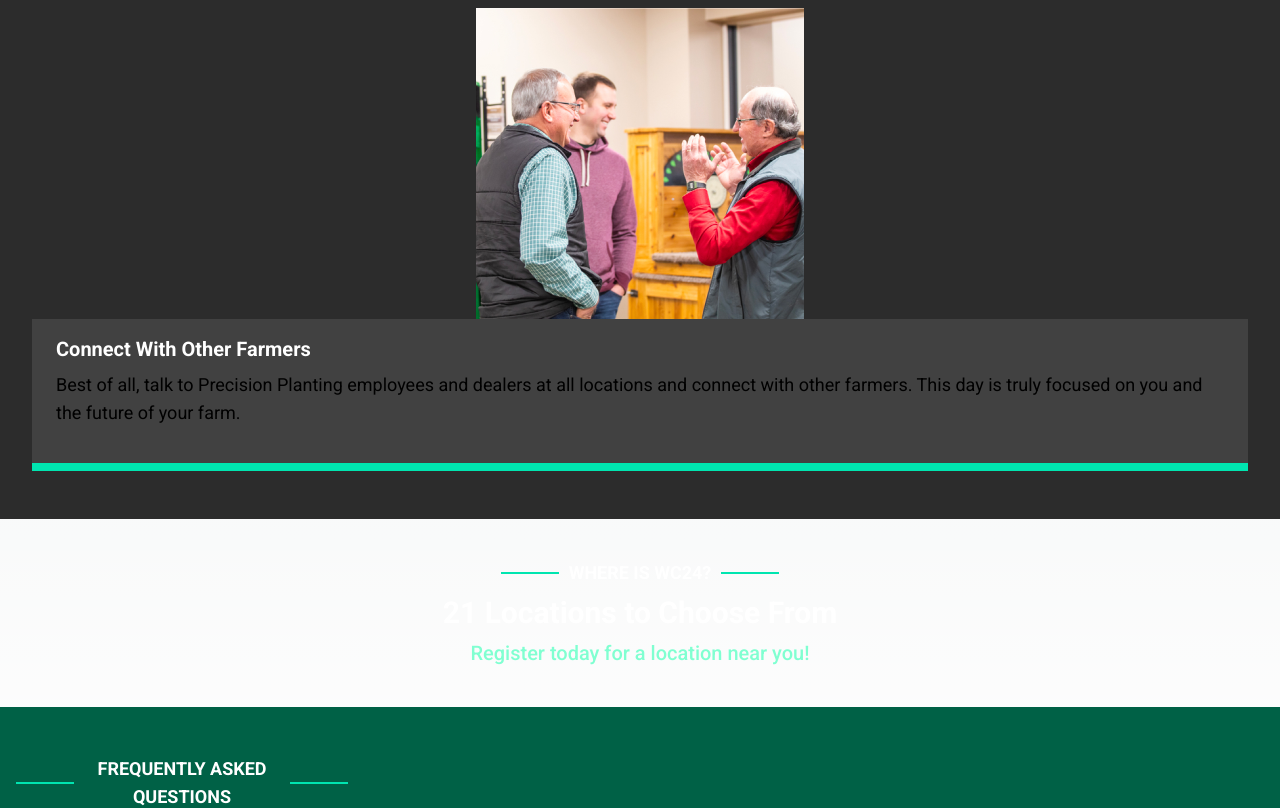
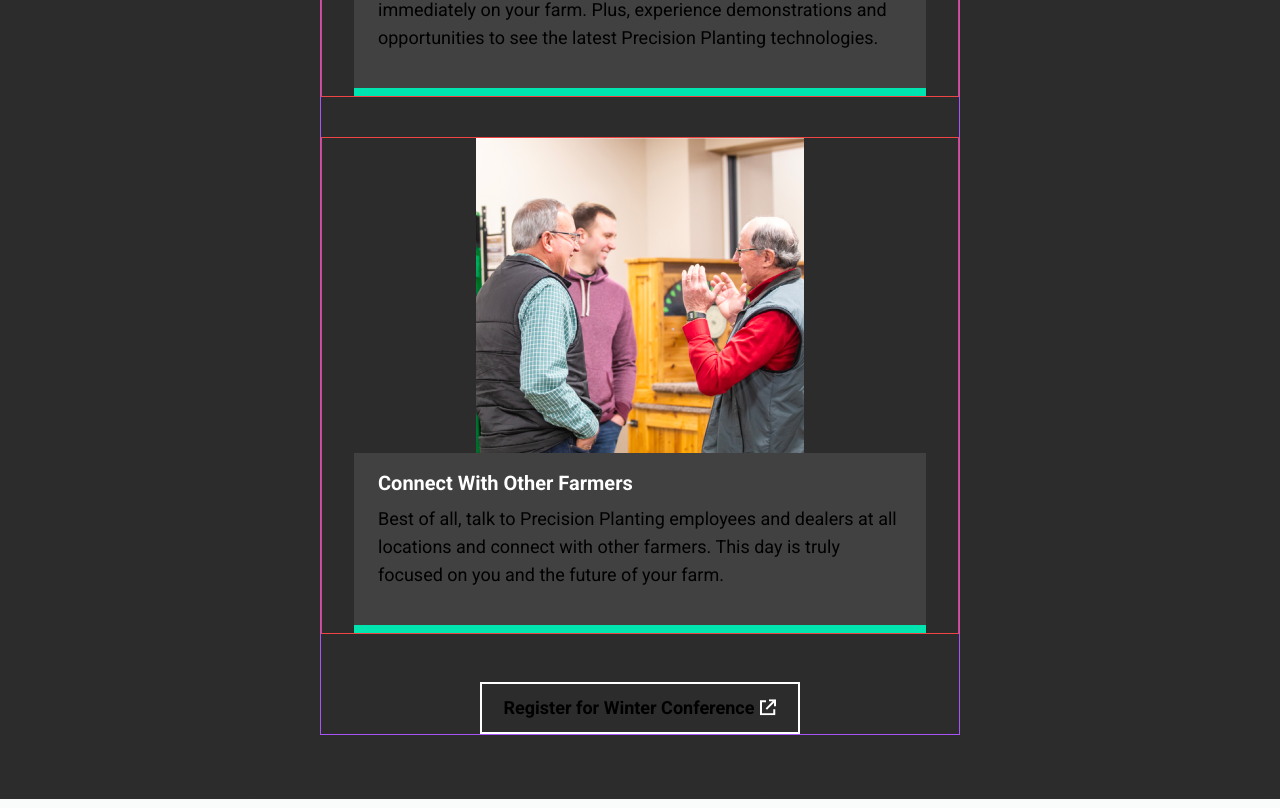
Before and after one commit to andrewgilliland/winter-conference-2024, a Next.js app: page / in a window 1280 px wide. Shown: the part 1440-2248 px from the top of the page. Built offline with nearby package versions, Linux system fonts and the light colour scheme.

Commit message:
feat: adds icons and buttonlink

```diff
--- /dev/null
+++ b/src/components/ArrowUpRightFromSquare.tsx
@@ -0,0 +1,30 @@
+const ArrowUpRightFromSquare = () => {
+  return (
+    <svg
+      width="16"
+      height="17"
+      viewBox="0 0 16 17"
+      fill="none"
+      xmlns="http://www.w3.org/2000/svg"
+    >
+      <g clip-path="url(#clip0_27_51)">
+        <path
+          d="M10 0.340576H9V2.34058H10H12.5844L6.29375 8.63433L5.58437 9.34058L7 10.7562L7.70625 10.05L14 3.7562V6.34058V7.34058H16V6.34058V1.34058V0.340576H15H10ZM1 1.34058H0V2.34058V15.3406V16.3406H1H14.25H15.25V15.3406V11.3406V10.3406H13.25V11.3406V14.3406H2V3.34058H5H6V1.34058H5H1Z"
+          fill="white"
+        />
+      </g>
+      <defs>
+        <clipPath id="clip0_27_51">
+          <rect
+            width="16"
+            height="16"
+            fill="white"
+            transform="translate(0 0.340576)"
+          />
+        </clipPath>
+      </defs>
+    </svg>
+  );
+};
+
+export default ArrowUpRightFromSquare;
--- /dev/null
+++ b/src/components/ButtonLink.tsx
@@ -0,0 +1,19 @@
+import ArrowUpRightFromSquare from "./ArrowUpRightFromSquare";
+
+const ButtonLink = () => {
+  return (
+    <div className="relative">
+      <div className="absolute border-2 border-white w-full h-full bottom-0" />
+      <button className="bg-gray-800 border-2 border-white px-[22px] py-2.5 max-w-[375px] transform transition-transform hover:-translate-x-1 hover:-translate-y-1">
+        <div className="flex justify-center items-center">
+          <div className="font-montserrat font-bold text-base md:text-lg mr-1.5">
+            Register for Winter Conference
+          </div>
+          <ArrowUpRightFromSquare />
+        </div>
+      </button>
+    </div>
+  );
+};
+
+export default ButtonLink;
--- /dev/null
+++ b/src/components/ChevronCircle.tsx
@@ -0,0 +1,18 @@
+const ChevronCircle = () => {
+  return (
+    <svg
+      width="24"
+      height="25"
+      viewBox="0 0 24 25"
+      fill="none"
+      xmlns="http://www.w3.org/2000/svg"
+    >
+      <path
+        d="M12 24.3406C15.1826 24.3406 18.2348 23.0763 20.4853 20.8259C22.7357 18.5754 24 15.5232 24 12.3406C24 9.15798 22.7357 6.10573 20.4853 3.85529C18.2348 1.60486 15.1826 0.340576 12 0.340576C8.8174 0.340576 5.76516 1.60486 3.51472 3.85529C1.26428 6.10573 0 9.15798 0 12.3406C0 15.5232 1.26428 18.5754 3.51472 20.8259C5.76516 23.0763 8.8174 24.3406 12 24.3406ZM12.7969 8.1687L17.6719 13.0437L18.4688 13.8406L16.875 15.4296L16.0781 14.6328L12 10.5546L7.92188 14.6328L7.125 15.4296L5.53594 13.8406L6.33281 13.0437L11.2031 8.1687L12 7.37183L12.7969 8.1687Z"
+        fill="#80FFD1"
+      />
+    </svg>
+  );
+};
+
+export default ChevronCircle;
--- a/src/components/Divider.tsx
+++ b/src/components/Divider.tsx
@@ -1,3 +1,3 @@
-const Divider = () => <div className="bg-green-300 h-0.5 w-[58px]" />;
+const Divider = () => <div className="bg-green-300 h-0.5 flex-1" />;
 
 export default Divider;
--- a/src/components/DividerHeader.tsx
+++ b/src/components/DividerHeader.tsx
@@ -8,7 +8,7 @@ const DividerHeader = ({ text }: DividerHeaderProps) => {
   return (
     <div className="flex items-center gap-2.5">
       <Divider />
-      <h3 className="font-montserrat font-bold text-lg text-white text-center uppercase max-w-[196px]">
+      <h3 className="font-montserrat font-bold text-lg md:text-xl text-white text-center uppercase max-w-[164px] md:max-w-none">
         {text}
       </h3>
       <Divider />
--- a/src/components/MediaCard.tsx
+++ b/src/components/MediaCard.tsx
@@ -9,9 +9,9 @@ type MediaCardProps = {
 
 const MediaCard = ({ image, imageAlt, heading, copy }: MediaCardProps) => {
   return (
-    <div className="flex flex-col items-center">
+    <div className="flex flex-col items-center border border-red-500">
       <Image height={350} src={image} alt={imageAlt} />
-      <div className="flex flex-col bg-gray-700 border-b-8 border-green-300 mx-4 -mt-10 pt-4 px-6 pb-9 gap-2">
+      <div className="flex flex-col bg-gray-700 border-b-8 border-green-300 mx-4 md:mx-8 -mt-9 pt-4 px-6 pb-9 gap-2">
         <h4 className="font-montserrat font-bold text-xl text-white">
           {heading}
         </h4>
--- a/src/components/SectionHeader.tsx
+++ b/src/components/SectionHeader.tsx
@@ -12,7 +12,7 @@ const SectionHeader = ({
   subHeading,
 }: SectionHeaderProps) => {
   return (
-    <div className="flex flex-col items-center gap-2">
+    <div className="flex flex-col gap-2">
       <DividerHeader text={dividerHeading} />
       <h2 className="font-montserrat font-bold leading-9 text-[30px] text-white text-center">
         {mainHeading}
--- a/src/components/WhatSection.tsx
+++ b/src/components/WhatSection.tsx
@@ -1,21 +1,14 @@
 import SectionHeader from "./SectionHeader";
 import MediaCard from "./MediaCard";
 import webster1 from "../../public/webster-1.jpg";
+import webster2 from "../../public/webster-2.jpg";
 import audience1 from "../../public/audience-1.jpg";
 import connect1 from "../../public/connect-1.jpg";
+import ArrowUpRightFromSquare from "./ArrowUpRightFromSquare";
+import ButtonLink from "./ButtonLink";
 
 const WhatSection = () => {
-  return (
-    <section className="bg-gray-800 py-12">
-      <div className="flex flex-col px-4 gap-8">
-        <SectionHeader
-          dividerHeading="What is Winter conference?"
-          mainHeading="The Biggest Event in Precision Ag"
-          subHeading="Precision Planting's annual event attended by over 4,500 farmers globally."
-        />
-
-        <div className="flex flex-col gap-10">
-          {[
+  const mediaItems = [
     {
       image: webster1,
       imageAlt: "Jason Webster telling farmers what's up.",
@@ -34,8 +27,19 @@ const WhatSection = () => {
       heading: "Connect With Other Farmers",
       copy: "Best of all, talk to Precision Planting employees and dealers at all locations and connect with other farmers. This day is truly focused on you and the future of your farm.",
     },
-          ].map(({ image, imageAlt, heading, copy }, index) => {
+  ];
+
   return (
+    <section className="bg-gray-800 py-12 md:py-16">
+      <div className="flex flex-col items-center px-4 md:px-0 mx-auto max-w-[640px] gap-8 md:gap-12 border border-purple-500">
+        <SectionHeader
+          dividerHeading="What is Winter conference?"
+          mainHeading="The Biggest Event in Precision Ag"
+          subHeading="Precision Planting's annual event attended by over 4,500 farmers globally."
+        />
+
+        <div className="flex flex-col gap-10">
+          {mediaItems.map(({ image, imageAlt, heading, copy }, index) => (
             <MediaCard
               key={index}
               image={image}
@@ -43,9 +47,10 @@ const WhatSection = () => {
               heading={heading}
               copy={copy}
             />
-            );
-          })}
+          ))}
         </div>
+
+        <ButtonLink />
       </div>
     </section>
   );
```
Also changed, not shown: public/webster-2.jpg (added). Lines whose indentation alone changed are shown as unchanged.
